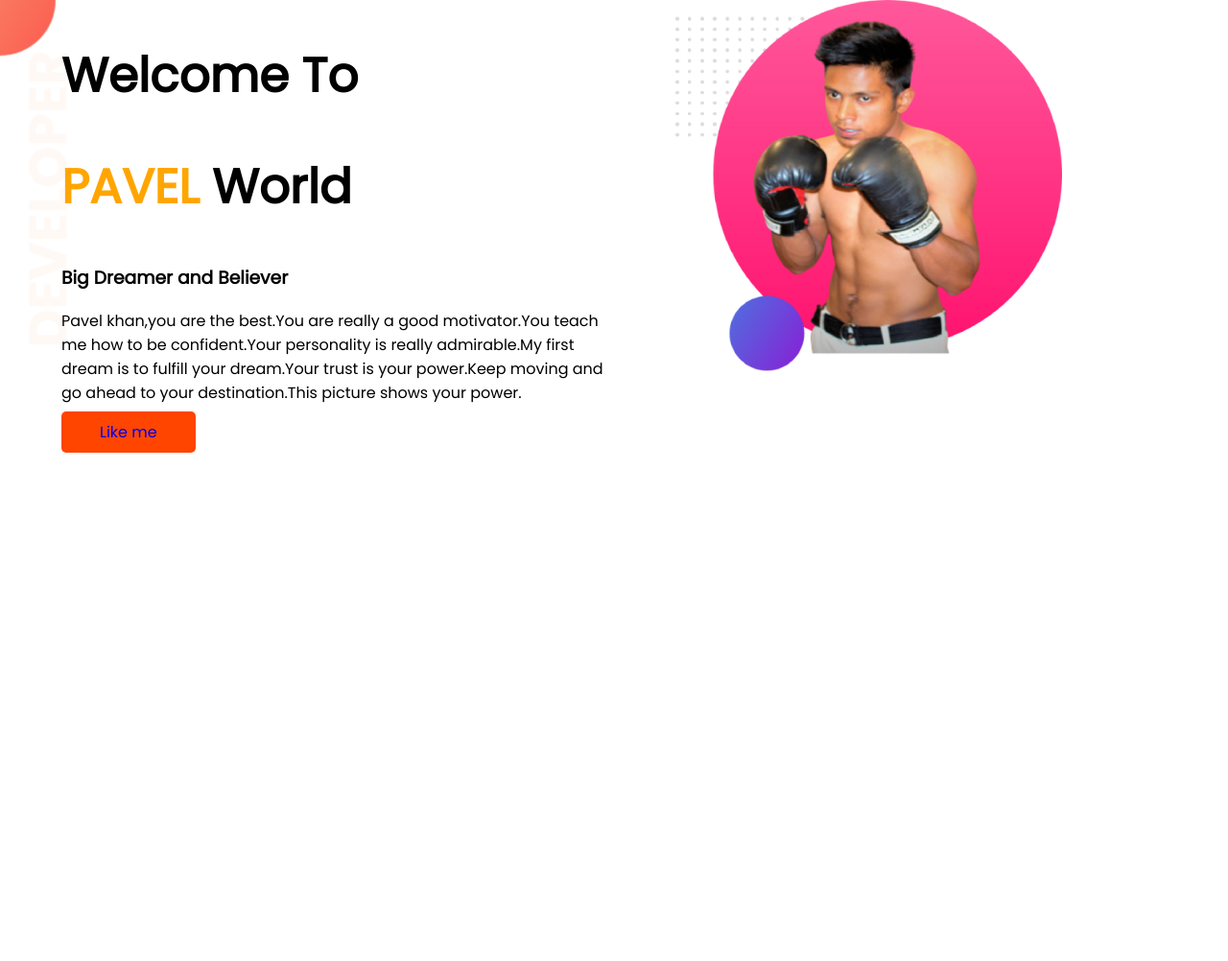
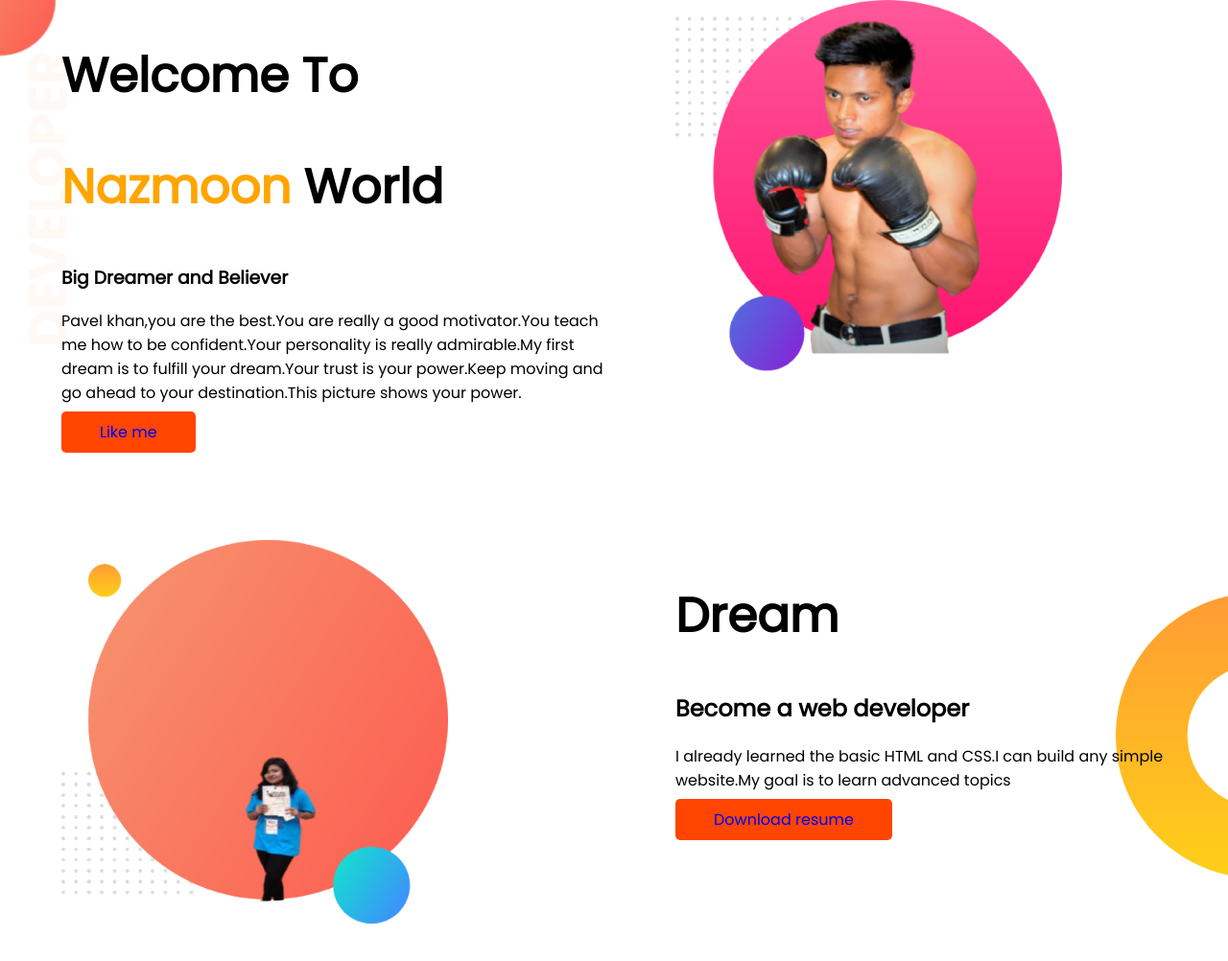
Before and after one commit to Tishamoni/my-world, a plain HTML site: page index.html in a window 1280 px wide. Shown: the whole page at 96% size. Before the commit the page ends 800 px from the top, so only its background shows below. Drawn offline with Linux system fonts and the light colour scheme.

Commit message:
dream web

```diff
--- a/index.html
+++ b/index.html
@@ -16,7 +16,7 @@
     <section class="top-banner">
         <div class="half-width">
             <h1>Welcome To</h1>
-            <h1><span class="orange-color">PAVEL</span> World</h1>
+            <h1><span class="orange-color">Nazmoon</span> World</h1>
             <h3>Big Dreamer and Believer</h3>
             <p>Pavel khan,you are the best.You are really a good motivator.You teach me how to be confident.Your
                 personality
@@ -28,6 +28,19 @@
             <img src="images/my hero.png" alt="">
         </div>
     </section>
+    <section class="dream">
+        <div class="half-width">
+            <img src="images/ami.png" alt="">
+        </div>
+        <div class="half-width">
+            <h1>Dream</h1>
+            <h2>Become a web developer</h2>
+            <p>I already learned the basic HTML and CSS.I can build any simple website.My goal is to learn advanced
+                topics</p>
+            <a class="link-button" target="_blank" href="images/resume (3).docx">Download resume</a>
+        </div>
+
+    </section>
 
 
 </body>
--- a/style.css
+++ b/style.css
@@ -10,6 +10,7 @@ h1{
 }
 section{
     display: flex;
+    margin-bottom: 100px;
 }
 .half-width{
     width: 50%;
@@ -29,3 +30,8 @@ section{
     background-image: url(images/top-banner.png);
     background-repeat: no-repeat;
 }
+.dream{
+    background-image: url(images/dream-bg.png);
+    background-repeat: no-repeat;
+    background-position: right;
+}
```
Also changed, not shown: images/ami.png (added), 1 other file.
